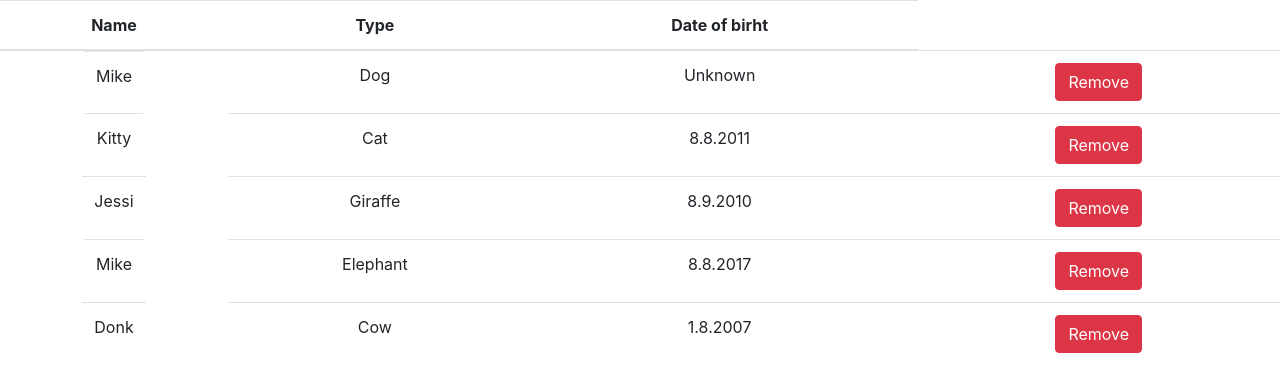
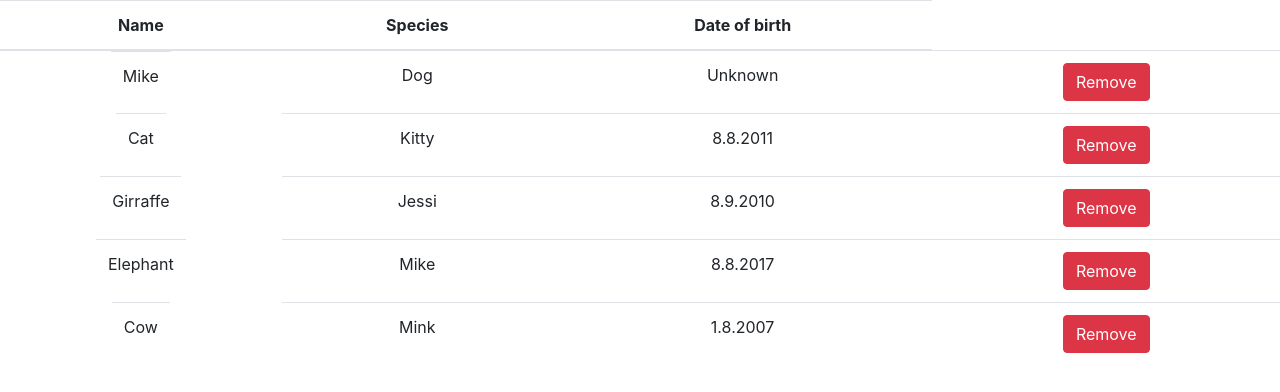
Before and after one commit to jelenailic7/angularZoo, an Angular app: page / in a window 1280 px wide. Shown: the top 392 px of the page. Built offline with nearby package versions, Linux system fonts and the light colour scheme.

Commit message:
4 zadatak

```diff
--- a/src/app/animal-list/animal-list.component.html
+++ b/src/app/animal-list/animal-list.component.html
@@ -2,8 +2,8 @@
   <thead>
     <tr>
       <th>Name</th>
-      <th>Type</th>
-      <th>Date of birht</th>
+      <th>Species</th>
+      <th>Date of birth</th>
     </tr>
   </thead>
   <tbody>
@@ -11,9 +11,9 @@
       <a>
       <td>{{ animal.name }}</td>
       </a>
-      <td>{{ animal.type }}</td>
-      <td *ngIf="animal.birth"> {{ animal.birth }}</td>
-      <td *ngIf="!animal.birth">Unknown</td>
+      <td>{{ animal.species }}</td>
+      <td *ngIf="animal.dateOfBirth"> {{ animal.dateOfBirth }}</td>
+      <td *ngIf="!animal.dateOfBirth">Unknown</td>
       <td><button (click) = "removeAnimal(animal)" class="btn btn-danger">Remove </button>
       </td>
     </tr>
--- a/src/app/animal-list/animal-list.component.ts
+++ b/src/app/animal-list/animal-list.component.ts
@@ -1,4 +1,5 @@
 import { Component, OnInit } from '@angular/core';
+import { Animal } from '../animal';
 
 @Component({
   selector: 'app-animal-list',
@@ -10,31 +11,12 @@ export class AnimalListComponent implements OnInit {
   animals: Array<Object>;
   constructor() {
     this.animals = [
-      {
-        name: 'Mike',
-        type: 'Dog',
-        birth: ''
-      },
-      {
-        name: 'Kitty',
-        type: 'Cat',
-        birth: '8.8.2011'
-      },
-      {
-        name: 'Jessi',
-        type: 'Giraffe',
-        birth: '8.9.2010'
-      },
-      {
-        name: 'Mike',
-        type: 'Elephant',
-        birth: '8.8.2017'
-      },
-      {
-        name: 'Donk',
-        type: 'Cow',
-        birth: '1.8.2007'
-      }
+        new Animal ('Dog','Mike',''),
+        new Animal ('Kitty', 'Cat','8.8.2011'),
+        new Animal ('Jessi','Girraffe','8.9.2010'),
+        new Animal ('Mike','Elephant','8.8.2017'),
+        new Animal ('Mink','Cow','1.8.2007')
+
     ];
   }
   removeAnimal(animal)
--- /dev/null
+++ b/src/app/animal.ts
@@ -0,0 +1,13 @@
+export class Animal {
+    species;
+    name;
+    dateOfBirth;
+
+    constructor(species,name,dateOfBirth)
+    {
+        this.species = species;
+        this.name = name;
+        this.dateOfBirth = dateOfBirth;
+        return this;
+    }
+}
```
